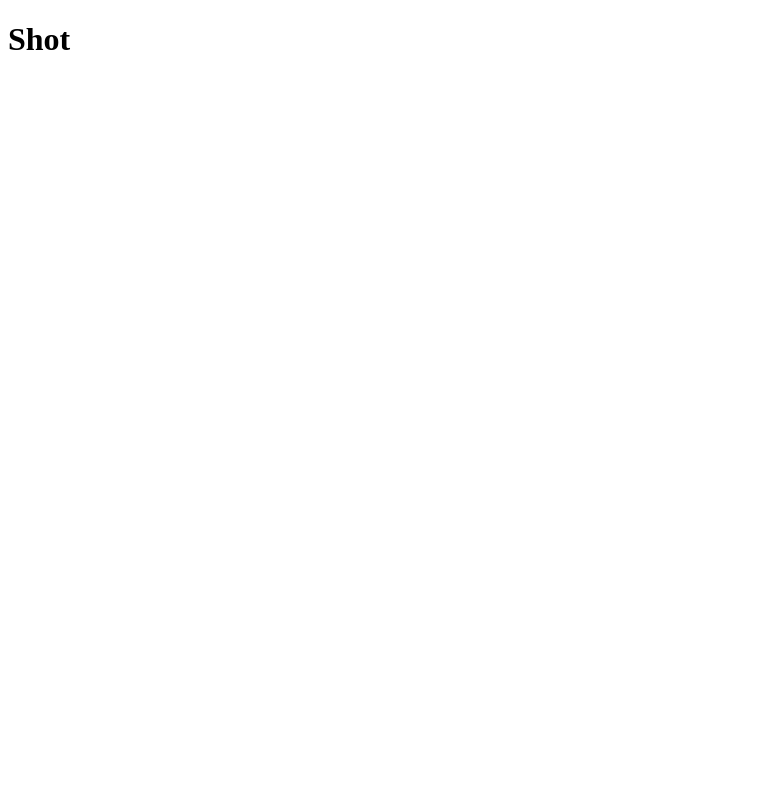
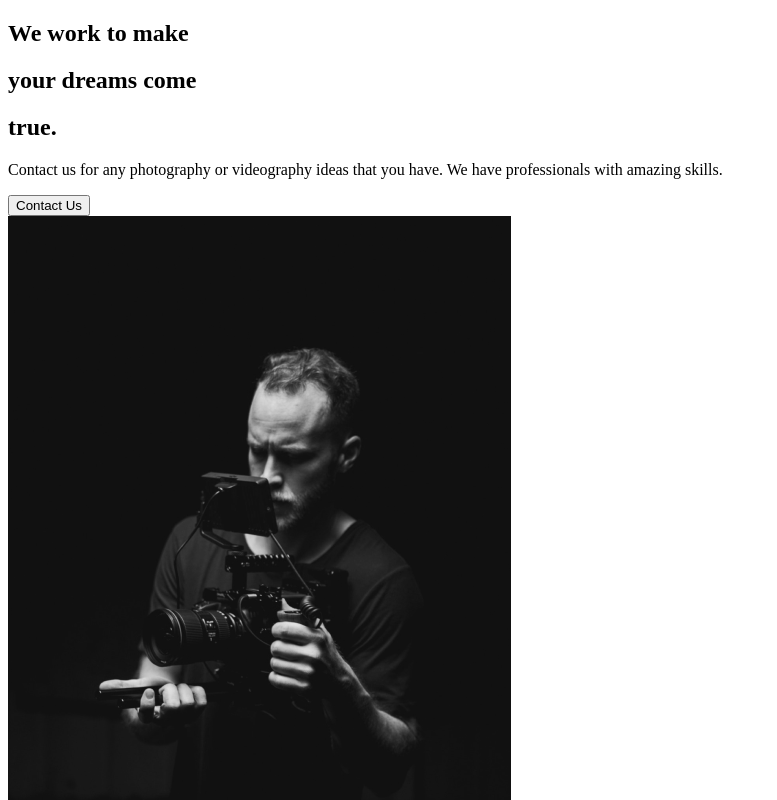
Before and after one commit to cody-y13/website, a React (Create React App) app: page / in a window 1280 px wide. Shown: the top 800 px of the page, without its empty margins (0-777 px from the left). Built offline with nearby package versions, Linux system fonts and the light colour scheme.

Commit message:
2.Aboutsection

```diff
--- a/src/App.js
+++ b/src/App.js
@@ -1,9 +1,11 @@
 import React from 'react';
+//import pages
+import Aboutus from './pages/aboutus';
 
 function App() {
   return (
     <div className="App">
-      <h1>Shot</h1>
+      <Aboutus />
     </div>
   );
 }
--- /dev/null
+++ b/src/components/aboutsection.js
@@ -0,0 +1,30 @@
+import React from 'react';
+import home1 from '../img/home1.png';
+
+const Aboutsection = () =>{
+    return(
+        <div>
+            <div className="description">
+                <div className="title">
+                    <div className="hide">
+                        <h2>We work to make</h2>
+                    </div>
+                    <div className="hide">
+                        <h2>your <span>dreams</span> come </h2>
+                    </div>
+                    <div className="hide">
+                        <h2>true.</h2>
+                    </div>
+                </div>
+                <p>Contact us for any photography or videography ideas that you have. We have professionals
+                    with amazing skills. </p>
+                <button>Contact Us</button>
+            </div>
+            <div className="image">
+                <img src= {home1} alt='Guy with a camera' />
+            </div>
+        </div>
+    );
+};
+
+export default Aboutsection;
--- /dev/null
+++ b/src/pages/aboutus.js
@@ -0,0 +1,12 @@
+import React from 'react';
+//page components
+import Aboutsection from '../components/aboutsection';
+
+const Aboutus =() =>{
+    return(
+        <Aboutsection />
+    );
+};
+
+
+export default Aboutus;
```
Also changed, not shown: 1 other file (tests, documents, lock files or other folders).
